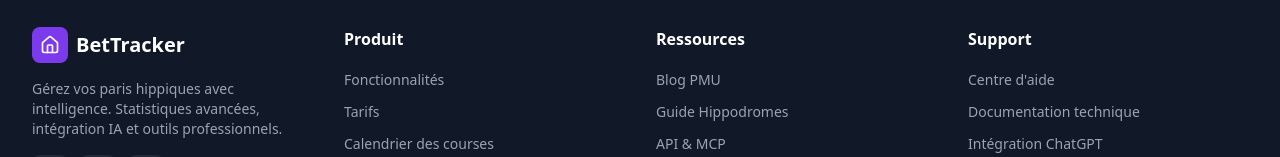
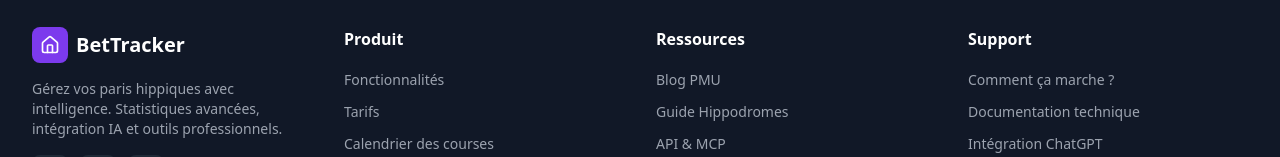
Before and after one commit to anhost77/netboot, a Next.js app in the folder frontend/: page /docs/api in a window 1280 px wide. Shown: the part 4236-4393 px from the top of the page. Built offline with nearby package versions, Linux system fonts and the light colour scheme; no server answers.

Commit message:
fix: Remplacer Centre aide par Comment ca marche dans footer (accessible sans connexion)

```diff
--- a/frontend/app/docs/[slug]/page.tsx
+++ b/frontend/app/docs/[slug]/page.tsx
@@ -1881,8 +1881,8 @@
                   <h4 className="font-semibold text-white mb-4">Support</h4>
                   <ul className="space-y-2">
                     <li>
-                      <Link href="/dashboard/support" className="text-sm text-gray-400 hover:text-primary-400 transition-colors">
-                        Centre d'aide
+                      <Link href="/comment-ca-marche" className="text-sm text-gray-400 hover:text-primary-400 transition-colors">
+                        Comment ça marche ?
                       </Link>
                     </li>
                     <li>
--- a/frontend/components/marketing/MarketingFooter.tsx
+++ b/frontend/components/marketing/MarketingFooter.tsx
@@ -39,7 +39,7 @@
     {
       title: 'Support',
       links: [
-        { label: 'Centre d\'aide', href: '/dashboard/support' },
+        { label: 'Comment ça marche ?', href: '/comment-ca-marche' },
         { label: 'Documentation technique', href: '/docs/mcp-server' },
         { label: 'Intégration ChatGPT', href: '/docs/chatgpt' },
         { label: 'Contactez-nous', href: '/contact' },
```
